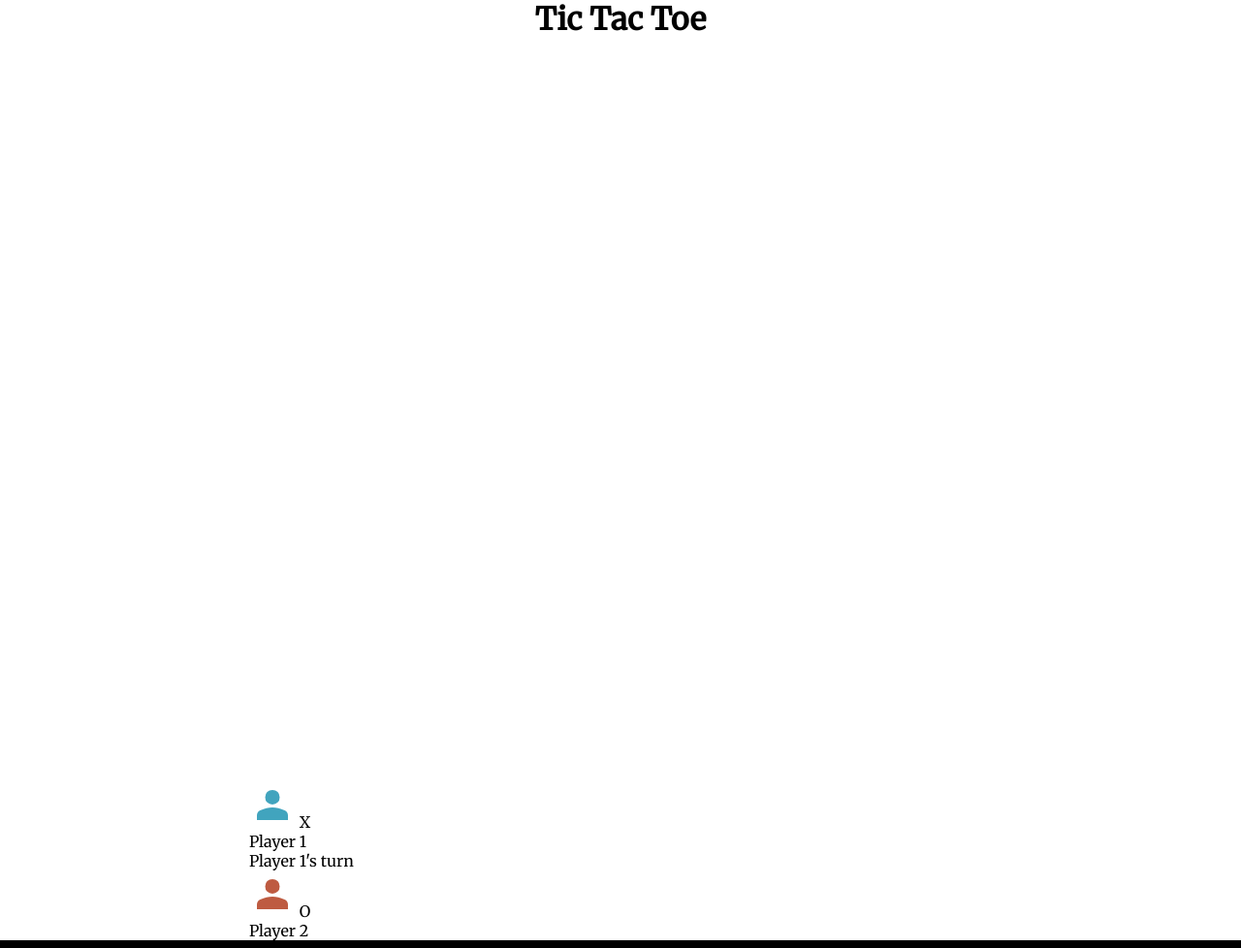
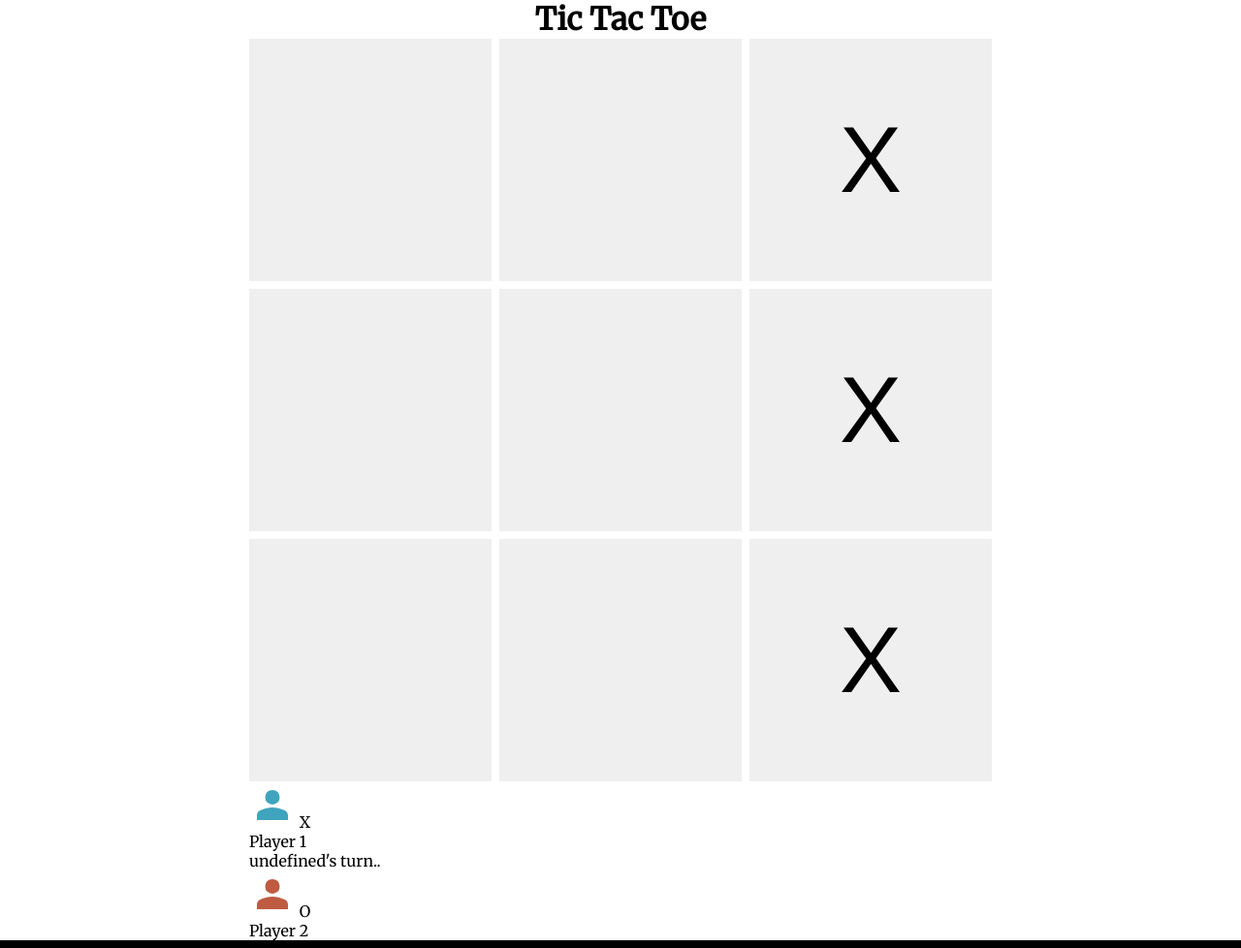
Before and after one commit to Edward-Rodriguez/tic-tac-toe, a plain HTML site: page index.html in a window 1280 px wide. Shown: the top 978 px of the page at 97% size. Drawn offline with Linux system fonts and the light colour scheme.

Commit message:
Add displayController to render and update board

```diff
--- a/game.js
+++ b/game.js
@@ -29,7 +29,7 @@ const gameBoard = (() => {
     console.log(boardwithCells);
   };
 
-  return { getBoard, placeToken, printBoard };
+  return { getBoard, placeToken, printBoard, availableCellsCount };
 })();
 
 function Cell(row, col) {
@@ -38,11 +38,12 @@ function Cell(row, col) {
   const addToken = (playerToken) => {
     value = playerToken;
   };
-  const getPosition = () => {
-    row, col;
-  };
+  const getPosition = () => ({
+    row,
+    col,
+  });
 
-  return { getValue, addToken, getPosition, availableCellsCount };
+  return { getValue, addToken, getPosition };
 }
 
 function Player(name, token) {
@@ -55,6 +56,8 @@ const gameController = (() => {
   const playerOne = Player('Player One', 'X');
   const playerTwo = Player('Player Two', '0');
   const activePlayer = playerOne;
+  const board = gameBoard.getBoard();
+  const getBoard = () => board;
   const getActivePlayer = () => activePlayer;
   const switchPlayerTurn = () =>
     activePlayer === playerOne ? playerTwo : playerOne;
@@ -63,7 +66,6 @@ const gameController = (() => {
 
     const playerHasWon = () => {
       gameBoard.printBoard();
-      let board = gameBoard.getBoard();
       let columnFlag = false;
 
       // when columnFlag = true, check winning cols instead
@@ -105,9 +107,46 @@ const gameController = (() => {
       : console.log(`No winner yet, other players turn`);
   };
 
-  return { getActivePlayer, playRound };
+  return { getActivePlayer, playRound, getBoard };
+})();
+
+const displayController = (() => {
+  const playerTurnDiv = document.querySelector('#player-turn');
+  const boardDiv = document.querySelector('.board');
+  playerTurnDiv.textContent = `${
+    gameController.getActivePlayer().name
+  }'s turn..`;
+
+  function updateScreen() {
+    boardDiv.textContent = '';
+    gameController.getBoard().forEach((row) =>
+      row.forEach((cell) => {
+        const cellButton = document.createElement('button');
+        cellButton.classList.add('cell');
+        cellButton.dataset.row = cell.getPosition().row;
+        cellButton.dataset.col = cell.getPosition().col;
+        cellButton.textContent = cell.getValue();
+        boardDiv.appendChild(cellButton);
+      })
+    );
+  }
+
+  function clickHandlerBoard(ev) {
+    const selectedCell = ev.target;
+    if (selectedCell.dataset.row) {
+      gameController.playRound(
+        selectedCell.dataset.row,
+        selectedCell.dataset.col
+      );
+      updateScreen();
+    }
+  }
+
+  boardDiv.addEventListener('click', (ev) => clickHandlerBoard(ev));
+  return { updateScreen };
 })();
 
 gameController.playRound(0, 2);
 gameController.playRound(1, 2);
 gameController.playRound(2, 2);
+displayController.updateScreen();
--- a/index.html
+++ b/index.html
@@ -6,7 +6,7 @@
     <meta name="viewport" content="width=device-width, initial-scale=1.0" />
     <title>Tic Tac Toe</title>
     <link rel="stylesheet" href="css/style.css" />
-    <script src="game.js"></script>
+    <script src="game.js" defer></script>
 </head>
 
 <body>
@@ -17,13 +17,13 @@
         <main>
             <div class="board">
             </div>
-            <div class="player-turn">
+            <div class="player-info">
                 <div class="player-one">
                     <img src="images/playerone.svg" alt="" />
                     <span class="token">X</span>
                     <p class="player-name">Player 1</p>
                 </div>
-                <p id="player-turn-msg">Player 1's turn</p>
+                <div id="player-turn">Player 1's turn</div>
                 <div class="player-two">
                     <img src="images/playertwo.svg" alt="" />
                     <span class="token">O</span>
```
